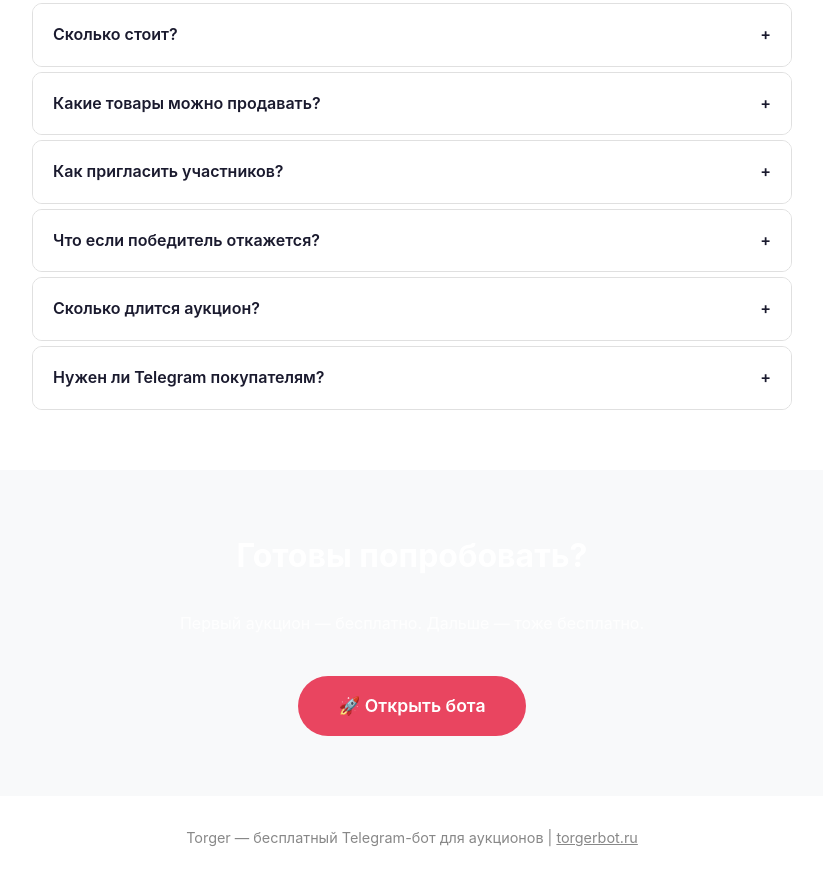
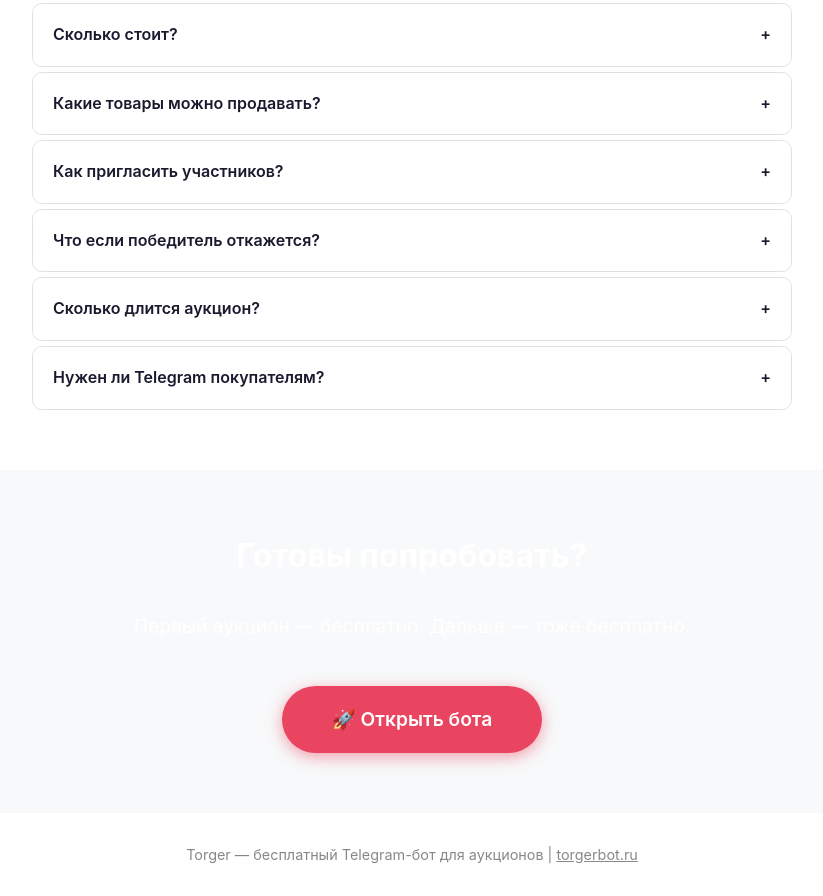
Before and after one commit to Denic1989/torger-landing, a plain HTML site: page index.html in a window 1280 px wide. Shown: the part 3051-3947 px from the top of the page, without its empty margins (228-1051 px from the left). Drawn offline with Linux system fonts and the light colour scheme; no server answers.

Commit message:
Fix CTA readability

```diff
--- a/index.html
+++ b/index.html
@@ -70,6 +70,7 @@
         .cta h2 { color: white; }
         .cta .btn { display: inline-block; background: #e94560; color: white; padding: 16px 40px; border-radius: 50px; font-size: 1.1em; text-decoration: none; font-weight: 600; margin-top: 20px; transition: transform 0.2s, box-shadow 0.3s; }
         .cta .btn:hover { transform: translateY(-2px); box-shadow: 0 6px 20px rgba(233,69,96,0.4); }
+        .cta-btn { padding: 18px 50px !important; font-size: 1.2em !important; box-shadow: 0 4px 15px rgba(233,69,96,0.5); }
 
         footer { text-align: center; padding: 30px; color: #888; font-size: 0.9em; }
 
@@ -288,8 +289,8 @@
     <section class="cta">
         <div class="container">
             <h2>Готовы попробовать?</h2>
-            <p style="margin-bottom: 20px; opacity: 0.9;">Первый аукцион — бесплатно. Дальше — тоже бесплатно.</p>
-            <a href="https://t.me/torger_bot" class="btn">🚀 Открыть бота</a>
+            <p style="margin-bottom: 25px; font-size: 1.2em; opacity: 1;">Первый аукцион — бесплатно. Дальше — тоже бесплатно.</p>
+            <a href="https://t.me/torger_bot" class="btn cta-btn">🚀 Открыть бота</a>
         </div>
     </section>
 
```
